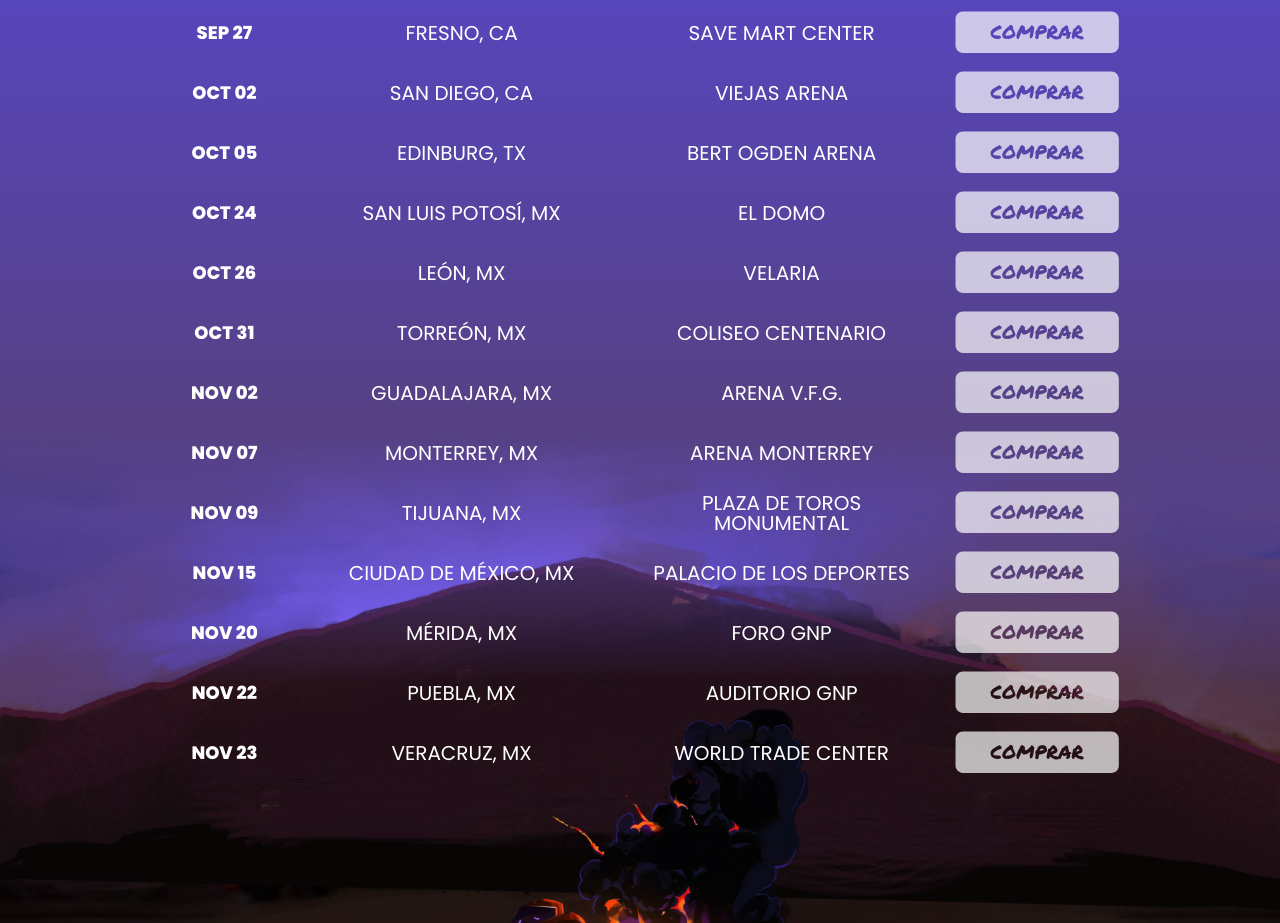
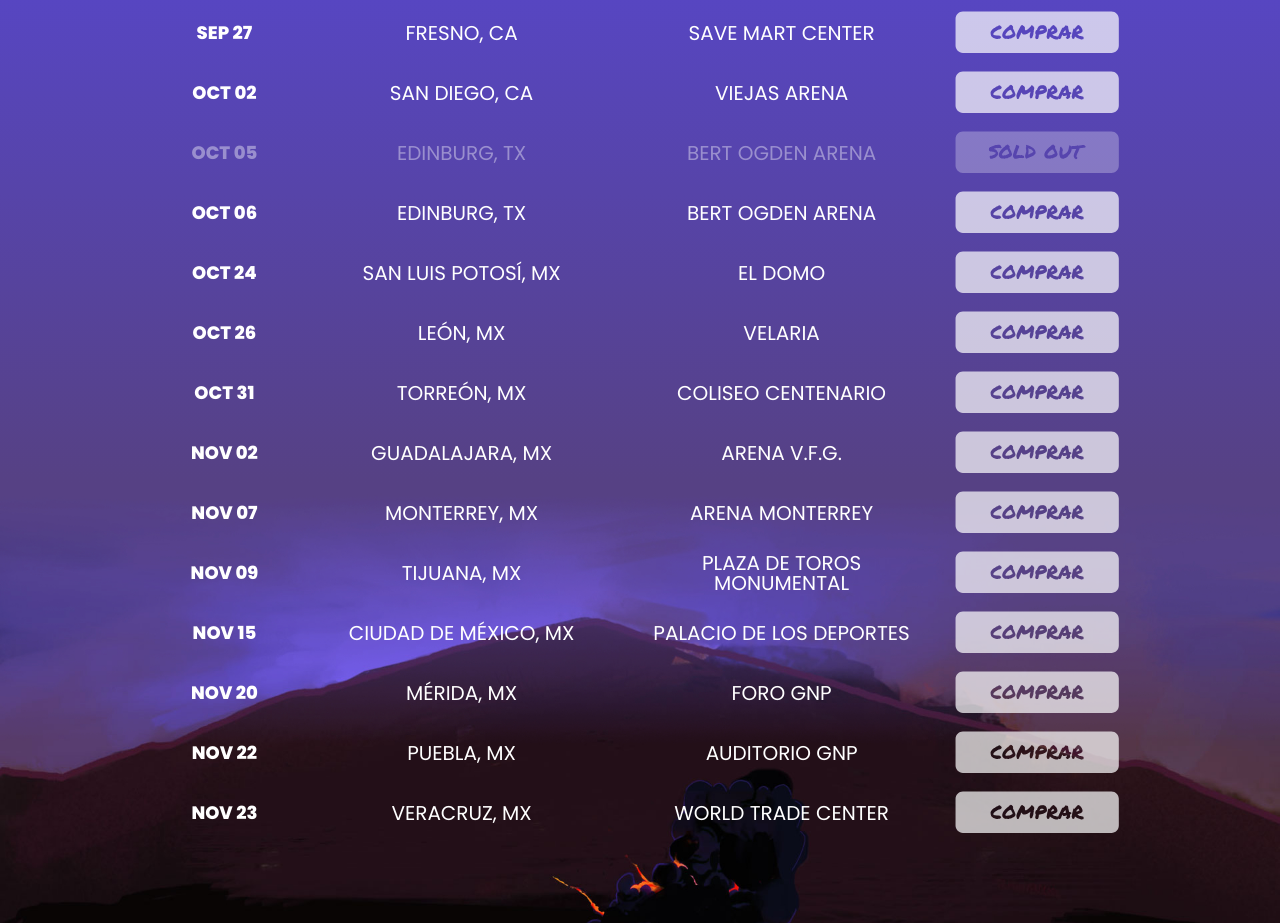
Before and after one commit to ofmendez/grupoFrontera, a plain HTML site: page index.html in a window 1280 px wide. Shown: the part 2877-3800 px from the top of the page. Drawn offline with Linux system fonts and the light colour scheme; a script that the page names is missing.

Commit message:
Sold Out Edinburg

```diff
--- a/CSS/stylesheet12.css
+++ b/CSS/stylesheet13.css
@@ -261,6 +261,10 @@
     opacity:1;
 }
 
+.FechaSoldOut{
+    opacity: 0.4 !important;
+}
+
 @media (max-width:768px){
     .DatesContainer div{
         flex-direction: column;
--- a/index.html
+++ b/index.html
@@ -50,7 +50,7 @@
    }
    </script>
 
-      <link rel="stylesheet" href="../CSS/stylesheet12.css">
+      <link rel="stylesheet" href="../CSS/stylesheet13.css">
       <link rel="icon" type="image/x-icon" href="../Images/Favicon.png">
       <meta name="view-transition" content="same-origin" />
       <meta http-equiv="Cache-Control" content="no-cache, no-store, must-revalidate" />
@@ -644,7 +644,7 @@
                </div>
                <!-- Fin Fecha -->
                <!-- Inicio Fecha -->
-               <div class="FechaConcierto">
+               <div class="FechaConcierto FechaSoldOut">
                   <div class="DiaMesConcierto">
                      <p>OCT 05</p>
                   </div>
@@ -655,7 +655,23 @@
                      <p>Bert Ogden Arena</p>
                   </div>
                   <div class="BotonConcierto">
-                     <a class="EnlaceBoton" href="https://www.bertogdenarena.com/events/grupo-frontera" target="_blank">
+                     <button><img src="Images/SoldOut.svg" alt="Sold Out"/></button>
+               </div>
+               </div>
+               <!-- Fin Fecha -->
+               <!-- Inicio Fecha -->
+               <div class="FechaConcierto">
+                  <div class="DiaMesConcierto">
+                     <p>OCT 06</p>
+                  </div>
+                  <div class="CiudadConcierto">
+                     <p>EDINBURG, TX</p>
+                  </div>
+                  <div class="LugarConcierto">
+                     <p>Bert Ogden Arena</p>
+                  </div>
+                  <div class="BotonConcierto">
+                     <a class="EnlaceBoton" href="https://www.bertogdenarena.com/events/grupo-frontera-10-6/" target="_blank">
                      <button><img class="CursorPointer" src="Images/Comprar.svg" alt="Comprar"/></button>
                   </a>
                </div>
```
Also changed, not shown: Images/SoldOut.svg (added).
